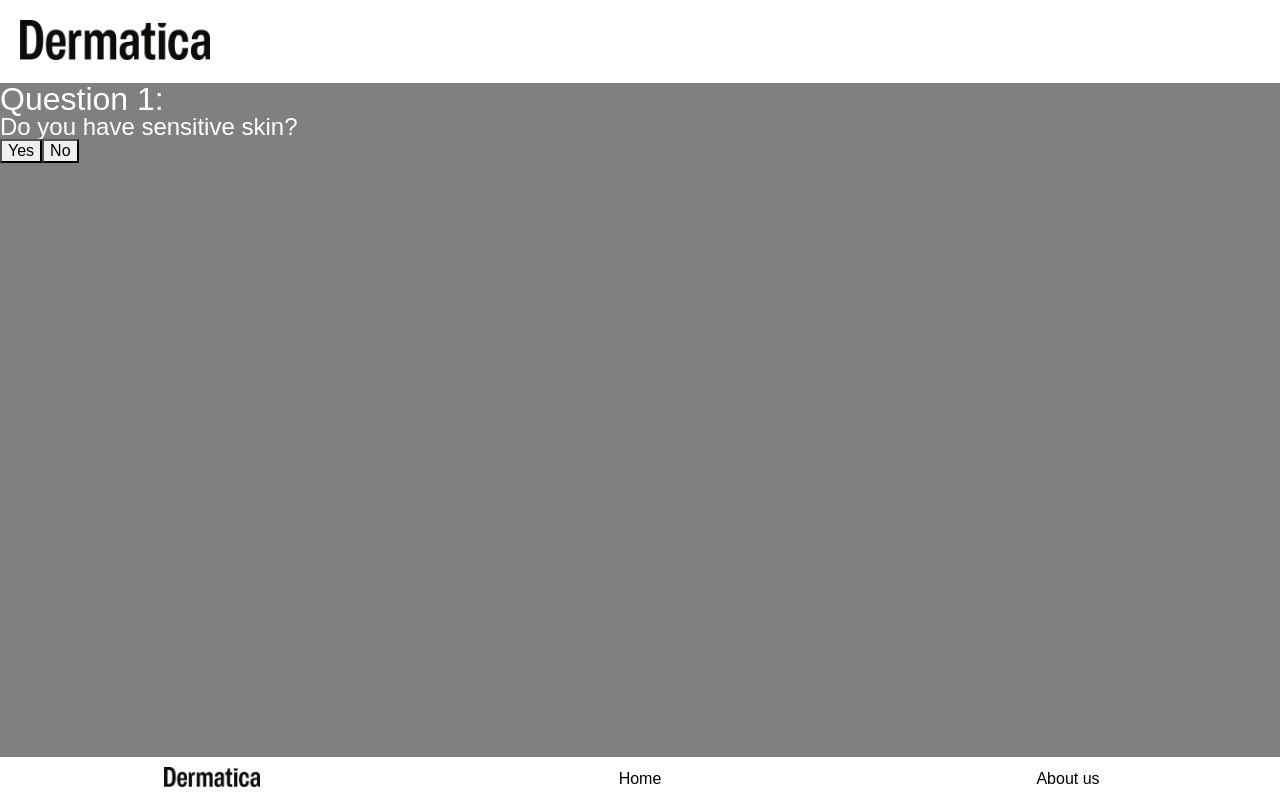
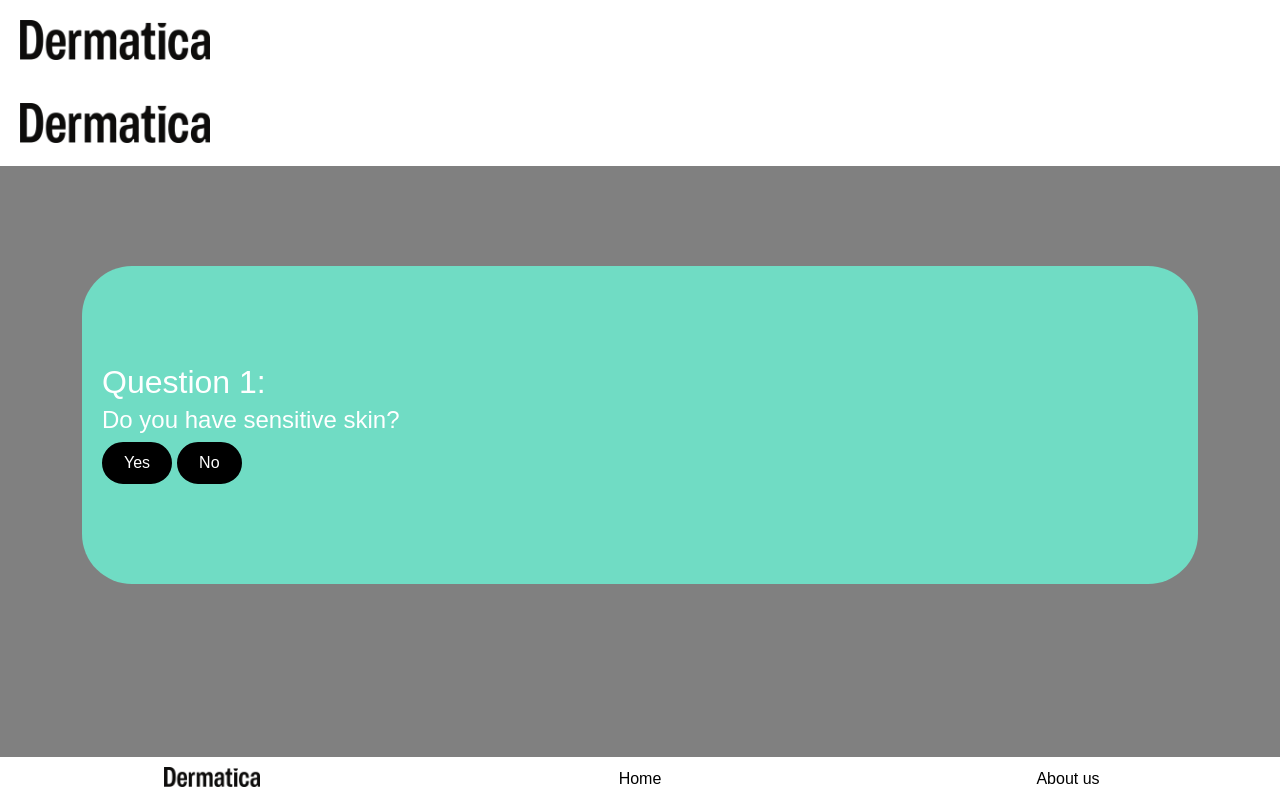
Before and after one commit to AKCDNG/HeliosX, a React (Vite) app in the folder frontend/: page / in a window 1280 px wide. Built offline with nearby package versions, Linux system fonts and the light colour scheme.

Commit message:
add hook to track answers dependancy

```diff
--- a/frontend/src/App.tsx
+++ b/frontend/src/App.tsx
@@ -1,5 +1,6 @@
-import { useState } from 'react';
+import { useState, useEffect } from 'react';
 import './App.scss';
+import Header from './Header';
 
 const Questionnaire = () => {
   const questions: Array<string> = [
@@ -13,15 +14,18 @@
   const [currentQuestionIndex, setCurrentQuestionIndex] = useState<number>(0);
   const [answers, setAnswers] = useState<Array<string>>([]);
 
+  useEffect(() => {
+    if (answers.length === questions.length) {
+      sendDataToAPI(answers);
+      console.log(currentQuestionIndex);
+    }
+  }, [answers]);
+
   const handleAnswer = (answer: string) => {
     setAnswers((prevAnswers: Array<string>) => [...prevAnswers, answer]);
 
-    if (currentQuestionIndex < questions.length - 1) {
+    if (currentQuestionIndex < questions.length) {
       setCurrentQuestionIndex((prevIndex: number) => prevIndex + 1);
-    } else {
-      console.log('Thank you for completing the questionnaire!');
-
-      sendDataToAPI(answers);
     }
   };
 
@@ -30,16 +34,32 @@
   };
 
   return (
-    <section className='col-12 col-lg-6'>
-      <div className='header' key={currentQuestionIndex}>
+    <div className='wrapper'>
+      <Header />
+      <section className='container'>
+        {currentQuestionIndex < 5 ? (
+          <div className='question-wrap'>
+            <div className='row'>
+              <div className='header col-12' key={currentQuestionIndex}>
                 <h2>Question {[currentQuestionIndex + 1]}:</h2>
                 <h3>{questions[currentQuestionIndex]}</h3>
               </div>
-      <div className='buttons'>
+            </div>
+            <div className='row'>
+              <div className='buttons col-12'>
                 <button onClick={() => handleAnswer('Yes')}>Yes</button>
                 <button onClick={() => handleAnswer('No')}>No</button>
               </div>
+            </div>
+          </div>
+        ) : (
+          <div className='thank-you-msg'>
+            <h2>Thank you for your submission</h2>
+            <h3>We will be in touch soon.</h3>
+          </div>
+        )}
       </section>
+    </div>
   );
 };
 
```
Lines whose indentation alone changed are shown as unchanged.
